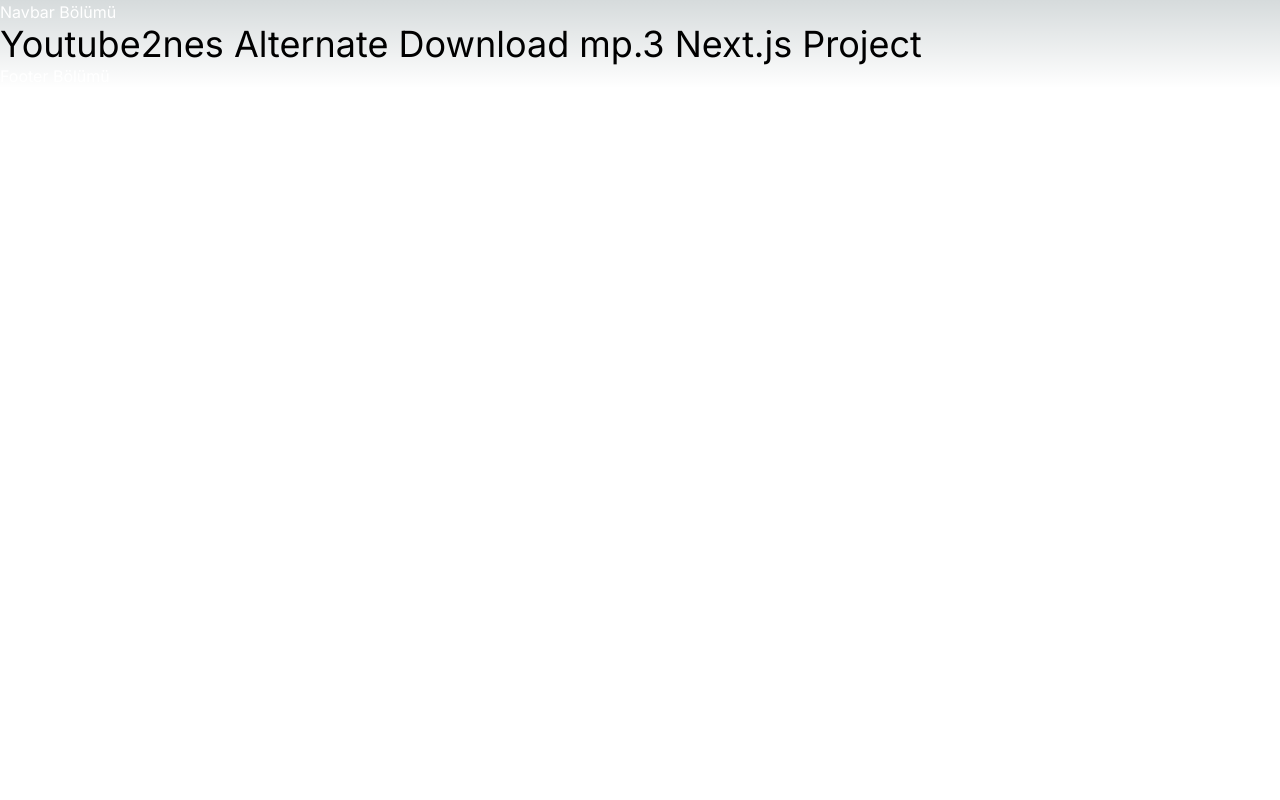
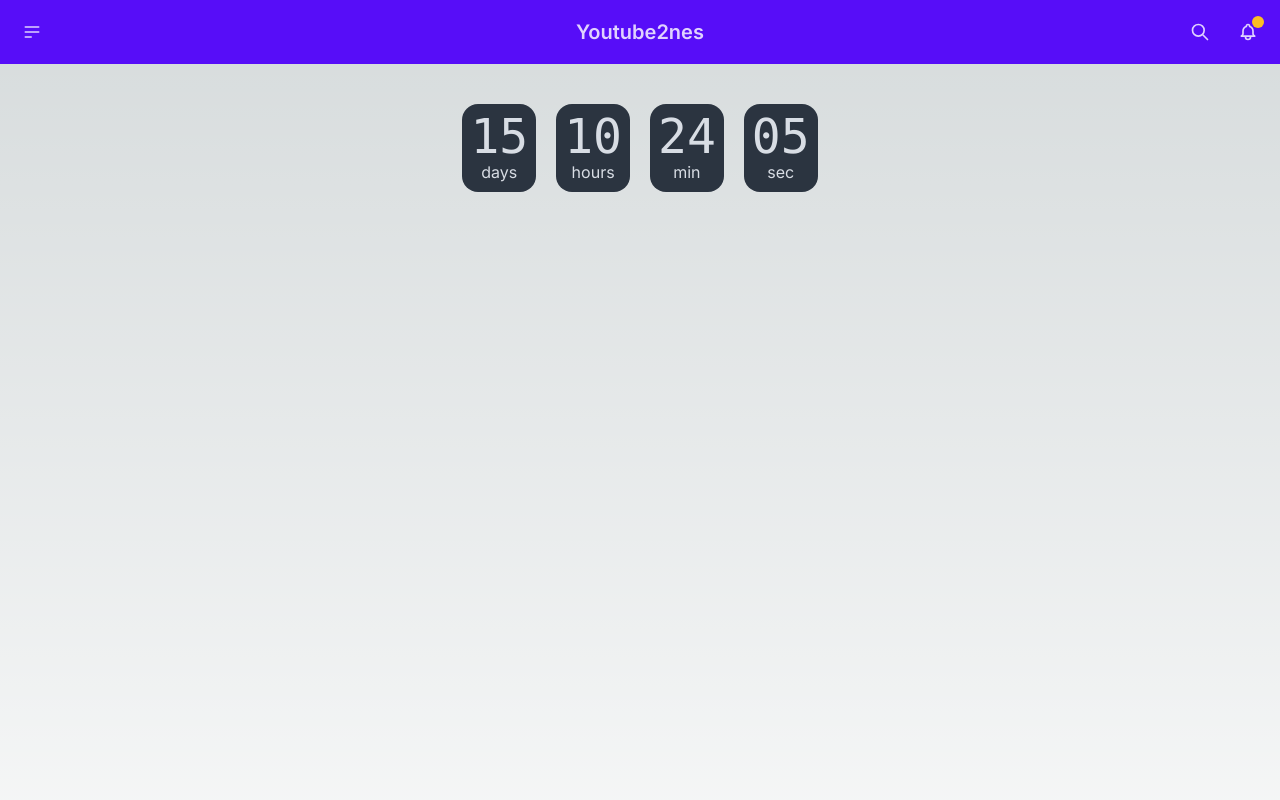
Before and after one commit to bilalgursen/youtube2nes-nextjs13-mp3-converter, a Next.js app in the folder youtube2nes/: page / in a window 1280 px wide. Shown: the top 800 px of the page. Built offline with nearby package versions, Linux system fonts and the light colour scheme.

Commit message:
Çıkış tarihi sayaç denemesi ve header footer example

```diff
--- a/youtube2nes/app/layout.js
+++ b/youtube2nes/app/layout.js
@@ -1,24 +1,121 @@
-import './globals.css'
-import { Inter } from 'next/font/google'
+import "./globals.css";
+import { Inter } from "next/font/google";
 
-const inter = Inter({ subsets: ['latin'] })
+const inter = Inter({ subsets: ["latin"] });
 
 export const metadata = {
-  title: 'Youtube2nes',
-  description: 'Youtube2nes Download mp3 easyway.',
-}
+  title: "Youtube2nes",
+  description: "Youtube2nes Download mp3 easyway.",
+};
 
 export default function RootLayout({ children }) {
   return (
-    <html lang="en">
+    <html lang="tr">
       <body className={inter.className}>
         {/* Header */}
-        <header className='text-white'>Navbar Bölümü</header>
-        <main>{children}</main>
+        <header>
+          <nav>
+            <div className="navbar bg-primary text-primary-content">
+              <div className="navbar-start">
+                <div className="dropdown">
+                  <label tabIndex={0} className="btn btn-ghost btn-circle">
+                    <svg
+                      xmlns="http://www.w3.org/2000/svg"
+                      className="h-5 w-5"
+                      fill="none"
+                      viewBox="0 0 24 24"
+                      stroke="currentColor"
+                    >
+                      <path
+                        strokeLinecap="round"
+                        strokeLinejoin="round"
+                        strokeWidth="2"
+                        d="M4 6h16M4 12h16M4 18h7"
+                      />
+                    </svg>
+                  </label>
+                  <ul
+                    tabIndex={0}
+                    className="menu menu-sm dropdown-content mt-3 z-[1] p-2 shadow bg-base-100 rounded-box w-52"
+                  >
+                    <li>
+                      <a>Homepage</a>
+                    </li>
+                    <li>
+                      <a>Portfolio</a>
+                    </li>
+                    <li>
+                      <a>About</a>
+                    </li>
+                  </ul>
+                </div>
+              </div>
+              <div className="navbar-center">
+                <a className="btn btn-ghost normal-case text-xl">Youtube2nes</a>
+              </div>
+              <div className="navbar-end">
+                <button className="btn btn-ghost btn-circle">
+                  <svg
+                    xmlns="http://www.w3.org/2000/svg"
+                    className="h-5 w-5"
+                    fill="none"
+                    viewBox="0 0 24 24"
+                    stroke="currentColor"
+                  >
+                    <path
+                      strokeLinecap="round"
+                      strokeLinejoin="round"
+                      strokeWidth="2"
+                      d="M21 21l-6-6m2-5a7 7 0 11-14 0 7 7 0 0114 0z"
+                    />
+                  </svg>
+                </button>
+                <button className="btn btn-ghost btn-circle">
+                  <div className="indicator">
+                    <svg
+                      xmlns="http://www.w3.org/2000/svg"
+                      className="h-5 w-5"
+                      fill="none"
+                      viewBox="0 0 24 24"
+                      stroke="currentColor"
+                    >
+                      <path
+                        strokeLinecap="round"
+                        strokeLinejoin="round"
+                        strokeWidth="2"
+                        d="M15 17h5l-1.405-1.405A2.032 2.032 0 0118 14.158V11a6.002 6.002 0 00-4-5.659V5a2 2 0 10-4 0v.341C7.67 6.165 6 8.388 6 11v3.159c0 .538-.214 1.055-.595 1.436L4 17h5m6 0v1a3 3 0 11-6 0v-1m6 0H9"
+                      />
+                    </svg>
+                    <span className="badge badge-xs badge-warning indicator-item"></span>
+                  </div>
+                </button>
+              </div>
+            </div>
+          </nav>
+        </header>
+
+        {/* Main Start */}
+        <main className="h-screen">{children}</main>
+        {/* Main End */}
 
         {/* Footer */}
-        <footer className='text-white'>Footer Bölümü</footer>
+        <footer className="footer footer-center p-10 bg-primary text-primary-content">
+          <aside>
+            <svg
+              width="50"
+              height="50"
+              viewBox="0 0 24 24"
+              xmlns="http://www.w3.org/2000/svg"
+              fillRule="evenodd"
+              clipRule="evenodd"
+              className="inline-block fill-current"
+            >
+              <path d="M22.672 15.226l-2.432.811.841 2.515c.33 1.019-.209 2.127-1.23 2.456-1.15.325-2.148-.321-2.463-1.226l-.84-2.518-5.013 1.677.84 2.517c.391 1.203-.434 2.542-1.831 2.542-.88 0-1.601-.564-1.86-1.314l-.842-2.516-2.431.809c-1.135.328-2.145-.317-2.463-1.229-.329-1.018.211-2.127 1.231-2.456l2.432-.809-1.621-4.823-2.432.808c-1.355.384-2.558-.59-2.558-1.839 0-.817.509-1.582 1.327-1.846l2.433-.809-.842-2.515c-.33-1.02.211-2.129 1.232-2.458 1.02-.329 2.13.209 2.461 1.229l.842 2.515 5.011-1.677-.839-2.517c-.403-1.238.484-2.553 1.843-2.553.819 0 1.585.509 1.85 1.326l.841 2.517 2.431-.81c1.02-.33 2.131.211 2.461 1.229.332 1.018-.21 2.126-1.23 2.456l-2.433.809 1.622 4.823 2.433-.809c1.242-.401 2.557.484 2.557 1.838 0 .819-.51 1.583-1.328 1.847m-8.992-6.428l-5.01 1.675 1.619 4.828 5.011-1.674-1.62-4.829z"></path>
+            </svg>
+            <p className="mt-5">Youtube2nes © 2023 - All right reserved</p>
+          </aside>
+        </footer>
       </body>
     </html>
-  )
+  );
 }
--- a/youtube2nes/app/page.js
+++ b/youtube2nes/app/page.js
@@ -1,7 +1,30 @@
-import Image from 'next/image'
-
 export default function Home() {
   return (
-      <h1 className='text-4xl'>Youtube2nes Alternate Download mp.3 Next.js Project</h1>
-  )
+    <div className="grid grid-flow-col gap-5 text-center auto-cols-max justify-center mt-10">
+      <div className="flex flex-col p-2 bg-neutral rounded-box text-neutral-content">
+        <span className="countdown font-mono text-5xl">
+          <span style={{ "--value": 15 }}></span>
+        </span>
+        days
+      </div>
+      <div className="flex flex-col p-2 bg-neutral rounded-box text-neutral-content">
+        <span className="countdown font-mono text-5xl">
+          <span style={{ "--value": 10 }}></span>
+        </span>
+        hours
+      </div>
+      <div className="flex flex-col p-2 bg-neutral rounded-box text-neutral-content">
+        <span className="countdown font-mono text-5xl">
+          <span style={{ "--value": 24 }}></span>
+        </span>
+        min
+      </div>
+      <div className="flex flex-col p-2 bg-neutral rounded-box text-neutral-content">
+        <span className="countdown font-mono text-5xl">
+          <span style={{ "--value": 5 }}></span>
+        </span>
+        sec
+      </div>
+    </div>
+  );
 }
```
